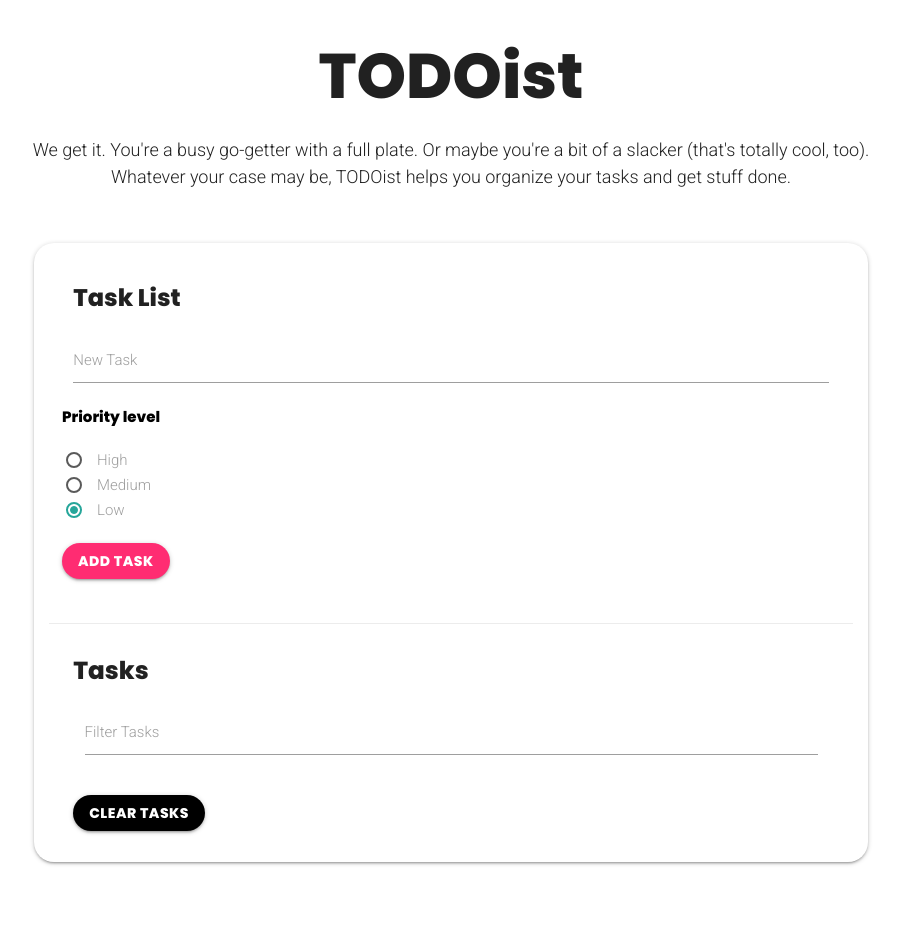
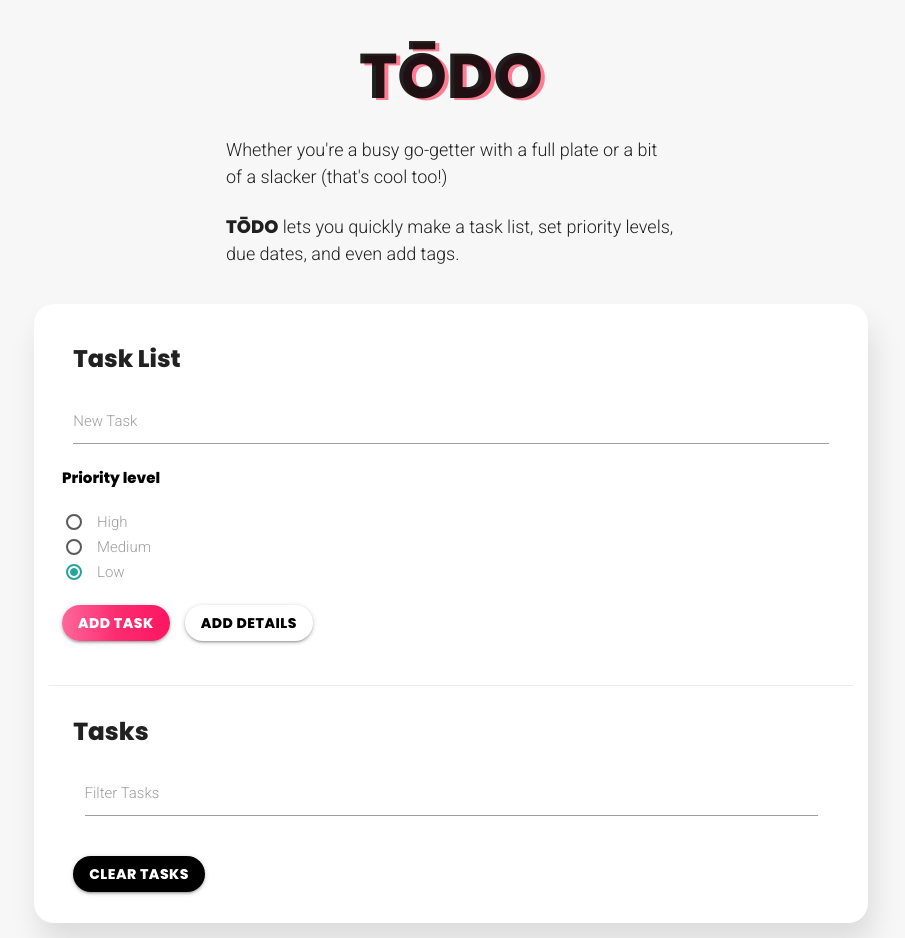
Before and after one commit to romanramirez/backend-spring2021-robertoroman, a website: page assignments/week3/todo/public/index.html in a window 1280 px wide. Shown: the whole page, without its empty margins (189-1094 px from the left). Before the commit the page ends 877 px from the top, so only its background shows below. Drawn offline with nearby package versions, Linux system fonts and the light colour scheme.

Commit message:
updated styling

```diff
--- a/assignments/week3/todo/public_html/index.html
+++ b/assignments/week3/todo/public/index.html
@@ -6,7 +6,7 @@
     <meta name="viewport" content="width=device-width, initial-scale=1.0" />
 
     <!-- CSS Reset -->
-    <link rel="stylesheet" href="/styles/reset.css" />
+    <link rel="stylesheet" href="./styles/reset.css" />
 
     <!-- Materialize CSS -->
     <link
@@ -21,22 +21,25 @@
       crossorigin="anonymous"
     />
     <!-- Local CSS -->
-    <link rel="stylesheet" href="../styles/main.css" />
+    <link rel="stylesheet" href="./styles/main.css" />
 
-    <title>ToDo-ist</title>
+    <title>TŌDO</title>
   </head>
   <body>
     <div class="container">
       <div class="welcome">
-        <h1 class="bolded">TODOist</h1>
-        <p>
-          We get it. You're a busy go-getter with a full plate. Or maybe you're
-          a bit of a slacker &#x28;that's totally cool, too&#x29;.
-        </p>
-        <p>
-          Whatever your case may be, TODOist helps you organize your tasks and
-          get stuff done.
-        </p>
+        <h1 class="bolded">TŌDO</h1>
+        <div class="welcome-text">
+          <p>
+            Whether you're a busy go-getter with a full plate or a bit of a
+            slacker &#40;that's cool too!&#41;
+          </p>
+          <br />
+          <p>
+            <span class="bolded">TŌDO</span> lets you quickly make a task list,
+            set priority levels, due dates, and even add tags.
+          </p>
+        </div>
       </div>
       <div id="main-row" class="row">
         <div class="col s12">
@@ -44,7 +47,7 @@
             <div class="card-content">
               <span class="card-title bolded">Task List</span>
               <div class="row">
-                <form id="task-form">
+                <form id="task-form" autocomplete="off">
                   <div class="input-field col s12">
                     <input type="text" name="task" id="task" />
                     <label for="task" class="new-task">New Task</label>
@@ -80,7 +83,10 @@
                     </label>
                     <!-- </div> -->
                   </div>
-                  <input type="submit" value="Add Task" class="btn addtask" />
+                  <div class="buttoncontainer">
+                    <input type="submit" value="Add Task" class="btn addtask" />
+                    <a href="#" class="btn bolded transparent">Add Details</a>
+                  </div>
                 </form>
               </div>
             </div>
@@ -101,7 +107,7 @@
     </div>
 
     <!-- Javacript -->
-    <script src="../scripts/app.js"></script>
+    <script src="./scripts/app.js"></script>
 
     <!-- jQuery (Materialize dependency) -->
     <script
--- a/assignments/week3/todo/scripts/app.js
+++ b/assignments/week3/todo/public/scripts/app.js
@@ -4,6 +4,8 @@ const taskList = document.querySelector('.collection');
 const clearBtn = document.querySelector('.clear-tasks');
 const filter = document.querySelector('#filter');
 const taskInput = document.querySelector('#task');
+
+// Form Reset
 
 // Load all event listeners, works because our function is hoisted
 loadEventListeners();
--- a/assignments/week3/todo/styles/main.css
+++ b/assignments/week3/todo/public/styles/main.css
@@ -12,10 +12,20 @@
   color: #000;
 }
 
+.transparent {
+  background: transparent;
+  color: #000;
+}
+
 /* General Styling */
+
+h1 {
+  text-shadow: 4px 2px #ff5874c5;
+}
 
 body {
   font-family: 'Roboto', sans-serif;
+  background: hsl(0, 0%, 97%);
 }
 
 .container {
@@ -26,7 +36,6 @@ body {
 }
 
 #main-row {
-  /* border: 1px solid #333; */
   margin: 0px 20px 0px 20px;
 }
 
@@ -35,20 +44,22 @@ body {
   flex-direction: column;
   border-radius: 20px;
   padding: 15px;
+  box-shadow: 5px 20px 30px #0000001c;
 }
 
 /* Welcome Section */
 .welcome {
-  margin-bottom: 3rem;
+  margin: auto auto 2rem auto;
   display: flex;
-  justify-content: space-evenly;
   align-items: center;
   flex-direction: column;
 }
 
 .welcome p {
   font-size: 1.2rem;
+  width: 450px;
 }
+
 /* Task List */
 
 a.btn {
@@ -61,22 +72,30 @@ a.btn:hover {
   transform: scale(1.05);
 }
 
+/* Buttons Container */
+.buttoncontainer {
+  display: flex;
+  margin-top: 20px;
+}
+
 /*  Task Action  */
 input.btn.addtask {
-  margin-top: 20px;
   border-radius: 30px;
-  background: rgb(255, 44, 114);
+  /* background: rgb(255, 44, 114); */
+  background: linear-gradient(
+    to right,
+    rgb(253, 104, 154),
+    rgb(252, 44, 113),
+    rgb(253, 21, 98)
+  );
   font-family: 'poppins', sans-serif;
   transition: all 0.2s ease-in-out;
+  margin-right: 1rem;
 }
 
 input.btn.addtask:hover {
   opacity: 0.9;
   transform: scale(1.05);
-}
-
-label #text::after {
-  color: rgb(255, 44, 114);
 }
 
 i {
@@ -96,6 +115,8 @@ i.fas:hover {
   margin: 20px auto auto 0px;
 }
 
+/* Due Date */
+
 /* Task List Items */
 
 ul.collection {
```
Also changed, not shown: assignments/week3/todo/index.js (+18 -2 lines), assignments/week3/todo/public/styles/reset.css (renamed from assignments/week3/todo/styles/reset.css).
